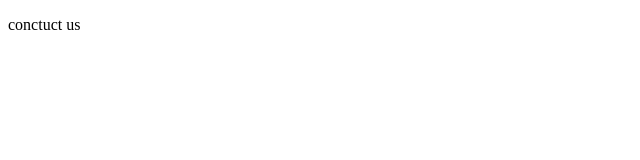
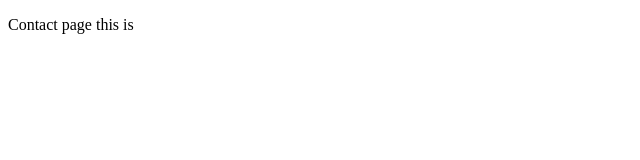
Before and after one commit to dulal-jgec/learning-git, a plain HTML site: page contact.html in a window 1280 px wide. Shown: the full height of the page, 0-640 px from the left. Drawn offline with Linux system fonts and the light colour scheme.

Commit message:
learning phase

```diff
--- a/contact.html
+++ b/contact.html
@@ -3,9 +3,9 @@
 <head>
   <meta charset="UTF-8">
   <meta name="viewport" content="width=device-width, initial-scale=1.0">
-  <title>contact</title>
+  <title>Contact</title>
 </head>
 <body>
-  <p>conctuct us </p>
+  <p>Contact page this is </p>
 </body>
 </html>
```
